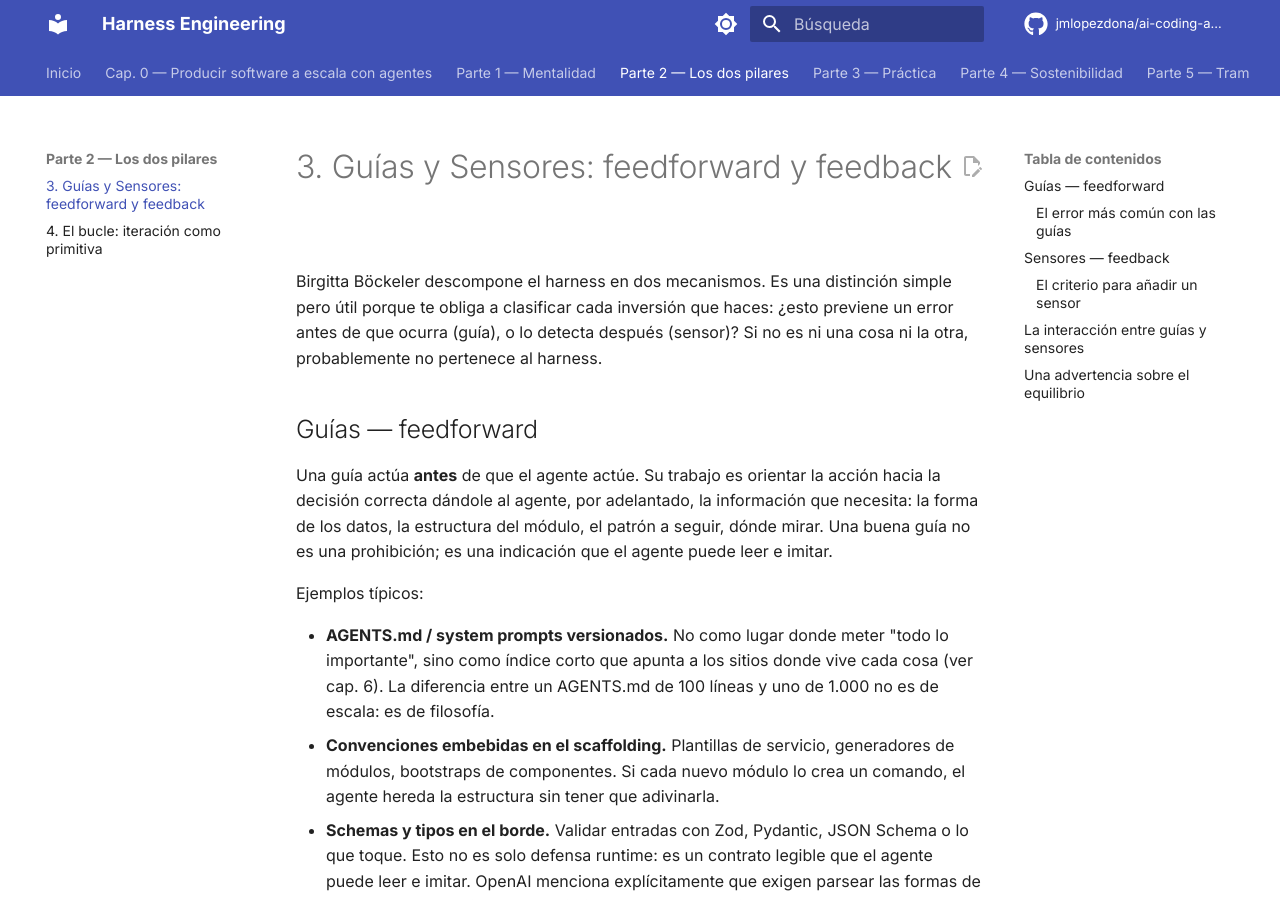
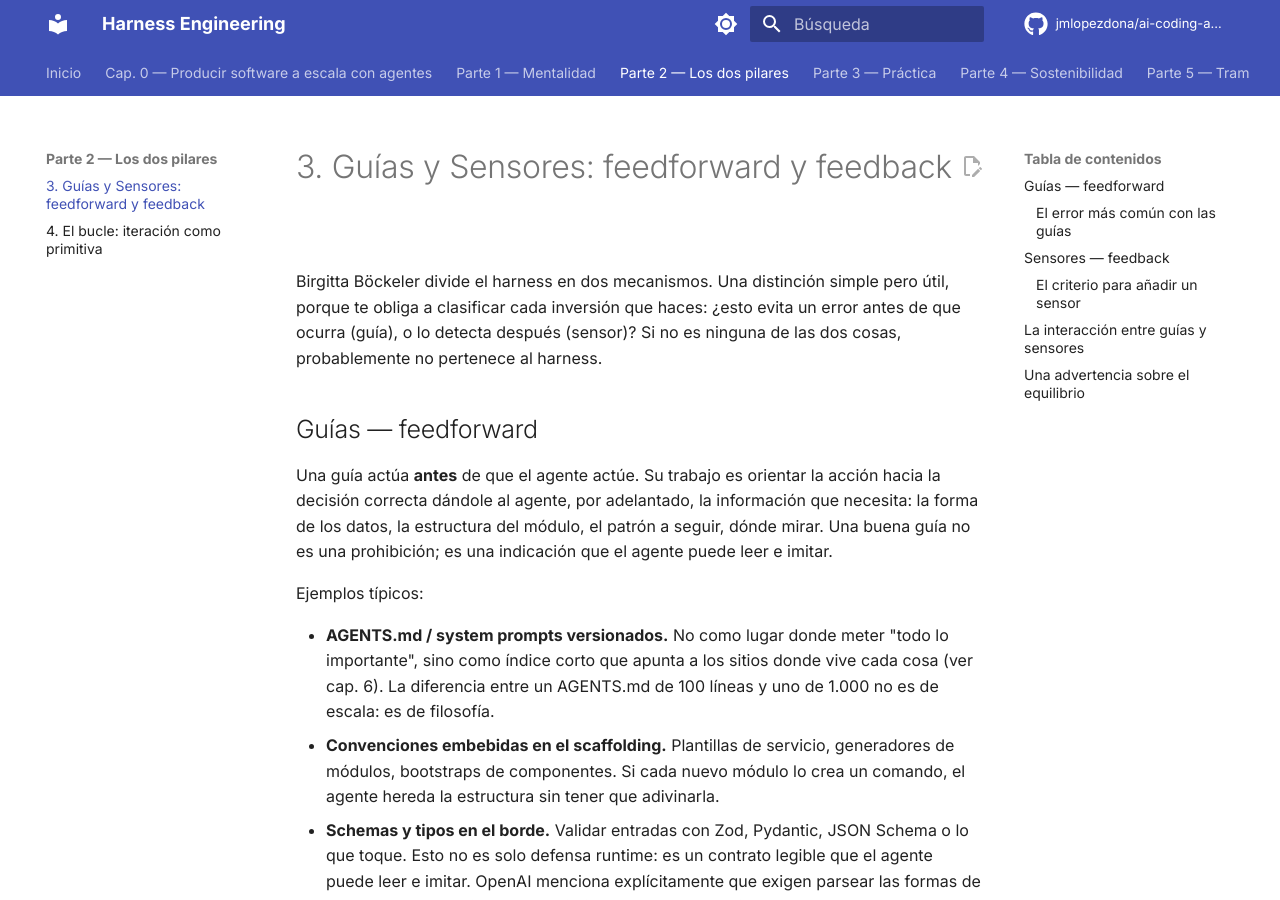
Before and after one commit to jmlopezdona/ai-coding-agents-harness, an MkDocs documentation site: the page built from docs/03-pilares-guias-y-sensores.md, in a window 1280 px wide and 900 px high. Built offline with MkDocs 1.6.1 and Material for MkDocs 9.7.7, drawn with Linux system fonts in a browser that asks for light colours; comment, search, counter and statistics services are not loaded.

Commit message:
Pulir redacción de la introducción del cap. 3
'descompone' → 'divide', elimina el 'Es' redundante, sustituye
'previene' por 'evita' (más natural en español) y 'ni una cosa ni
la otra' por 'ninguna de las dos cosas'.

Co-Authored-By: Claude Opus 4.6 (1M context) <noreply@anthropic.com>

```diff
--- a/docs/03-pilares-guias-y-sensores.md
+++ b/docs/03-pilares-guias-y-sensores.md
@@ -1,6 +1,6 @@
 # 3. Guías y Sensores: feedforward y feedback
 
-Birgitta Böckeler descompone el harness en dos mecanismos. Es una distinción simple pero útil porque te obliga a clasificar cada inversión que haces: ¿esto previene un error antes de que ocurra (guía), o lo detecta después (sensor)? Si no es ni una cosa ni la otra, probablemente no pertenece al harness.
+Birgitta Böckeler divide el harness en dos mecanismos. Una distinción simple pero útil, porque te obliga a clasificar cada inversión que haces: ¿esto evita un error antes de que ocurra (guía), o lo detecta después (sensor)? Si no es ninguna de las dos cosas, probablemente no pertenece al harness.
 
 ## Guías — feedforward
 
```
